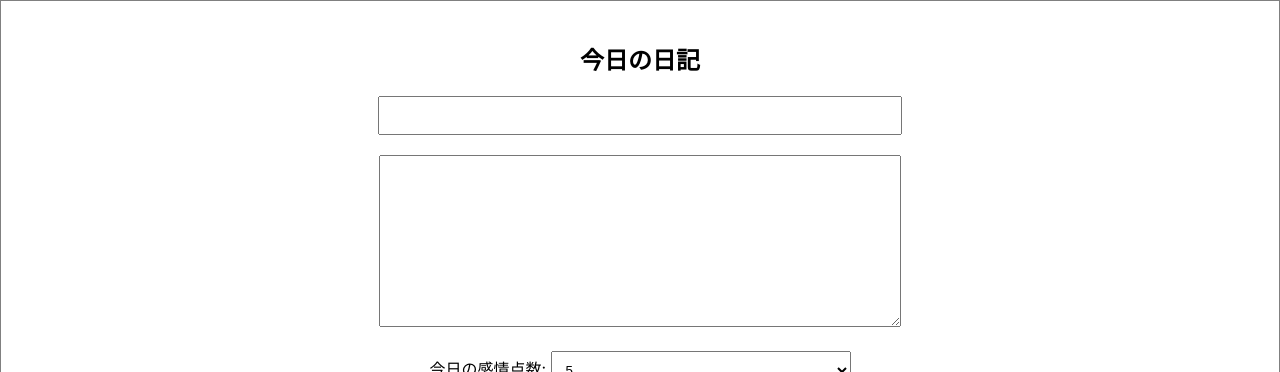
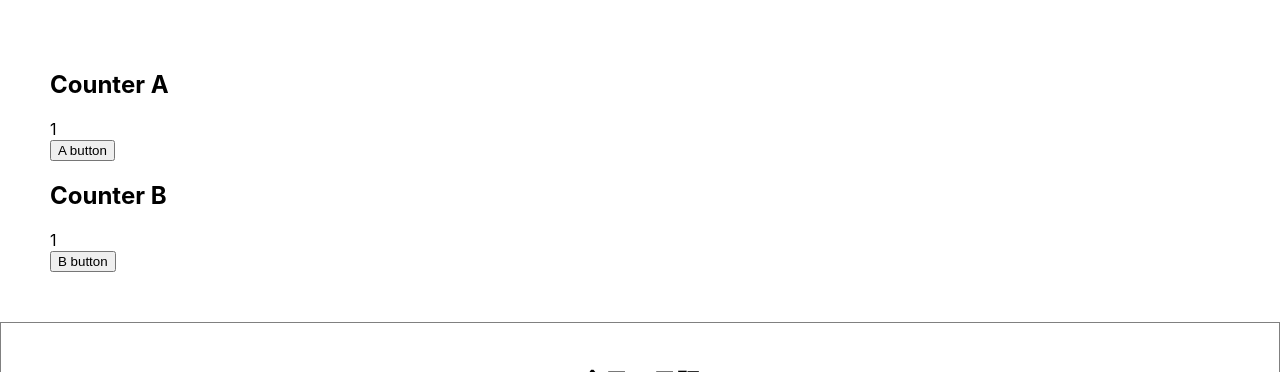
Before and after one commit to mocking-tiger/simple-diary, a React (Create React App) app: page / in a window 1280 px wide. Shown: the top 372 px of the page. Built offline with nearby package versions, Linux system fonts and the light colour scheme; no server answers.

Commit message:
React.memo, useCallback練習

```diff
--- a/src/App.js
+++ b/src/App.js
@@ -1,7 +1,8 @@
-import { useEffect, useMemo, useRef, useState } from "react";
+import { useCallback, useEffect, useMemo, useRef, useState } from "react";
 import "./App.css";
 import DiaryEditor from "./DiaryEditor";
 import DiaryList from "./DiaryList";
+import OptimizeTest from "./OptimizeTest";
 
 function App() {
   const [data, setData] = useState([]);
@@ -27,7 +28,7 @@
     getData();
   }, []);
 
-  const onCreate = (author, content, emotion) => {
+  const onCreate = useCallback((author, content, emotion) => {
     const created_date = new Date().getTime();
     const newItem = {
       author,
@@ -37,8 +38,8 @@
       id: dataId.current,
     };
     dataId.current += 1;
-    setData([newItem, ...data]);
-  };
+    setData((data) => [newItem, ...data]);
+  }, []);
 
   const onRemove = (targetId) => {
     const newDiaryList = data.filter((it) => it.id !== targetId);
@@ -54,7 +55,6 @@
   };
 
   const getDiaryAnalysis = useMemo(() => {
-    console.log("日記の分析はじめ");
     const goodCount = data.filter((it) => it.emotion >= 3).length;
     const badCount = data.length - goodCount;
     const goodRatio = (goodCount / data.length) * 100;
@@ -65,6 +65,7 @@
 
   return (
     <div className="App">
+      <OptimizeTest />
       <DiaryEditor onCreate={onCreate} />
       <div>全ての日記 {data.length}</div>
       <div>気持ち良い日記{goodCount}</div>
--- a/src/DiaryEditor.js
+++ b/src/DiaryEditor.js
@@ -1,4 +1,4 @@
-import { useState, useRef } from "react";
+import React, { useEffect, useState, useRef } from "react";
 
 const DiaryEditor = ({ onCreate }) => {
   const authorInput = useRef();
@@ -76,4 +76,4 @@
   );
 };
 
-export default DiaryEditor;
+export default React.memo(DiaryEditor);
--- /dev/null
+++ b/src/OptimizeTest.js
@@ -0,0 +1,54 @@
+import React, { useState, useEffect } from "react";
+
+const CounterA = React.memo(({ count }) => {
+  useEffect(() => {
+    console.log("CounterA updated", count);
+  });
+  return <div>{count}</div>;
+});
+
+const CounterB = ({ obj }) => {
+  useEffect(() => {
+    console.log("CounterB updated", obj.count);
+  });
+  return <div>{obj.count}</div>;
+};
+
+const areEqual = (prev, next) => {
+  //return true; prev, next가 같다는뜻, false면 다르다는 뜻
+  return prev.obj.count === next.obj.count;
+};
+
+const MemoizedCounterB = React.memo(CounterB, areEqual);
+
+const OptimizeTest = () => {
+  const [count, setCount] = useState(1);
+  const [obj, setObj] = useState({
+    count: 1,
+  });
+
+  return (
+    <div style={{ padding: 50 }}>
+      <div>
+        <h2>Counter A</h2>
+        <CounterA count={count} />
+        <button onClick={() => setCount(count)}>A button</button>
+      </div>
+      <div>
+        <h2>Counter B</h2>
+        <MemoizedCounterB obj={obj} />
+        <button
+          onClick={() =>
+            setObj({
+              count: obj.count,
+            })
+          }
+        >
+          B button
+        </button>
+      </div>
+    </div>
+  );
+};
+
+export default OptimizeTest;
```
